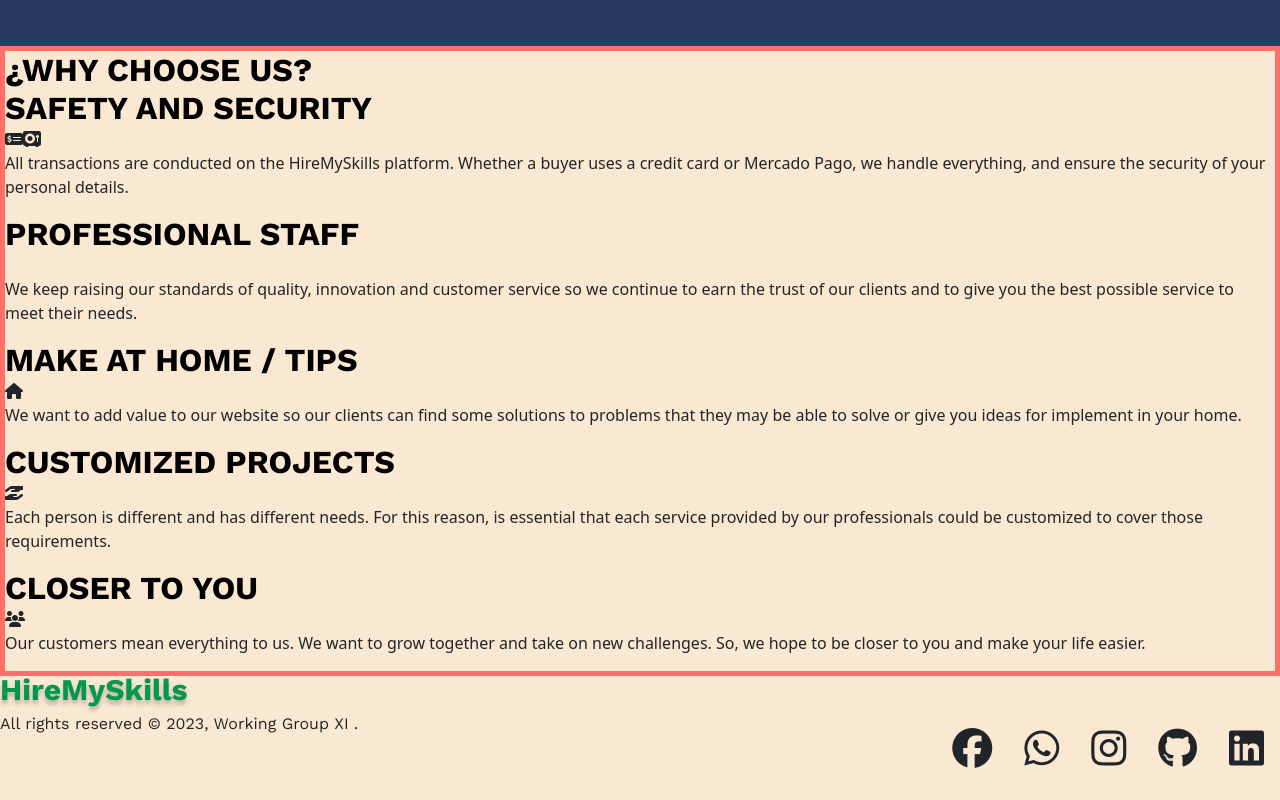
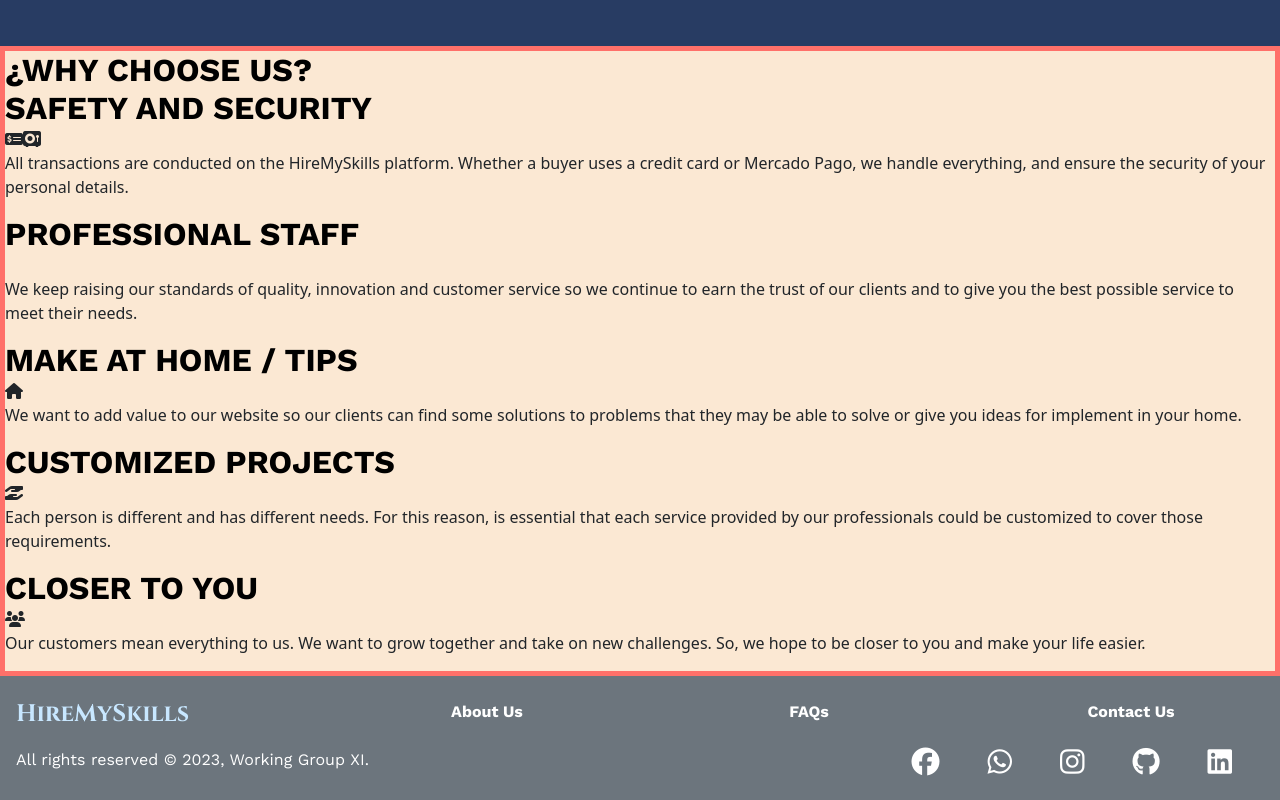
Before and after one commit to sergioare/PF-HireMySkills, a React (Create React App) app in the folder client/: page / in a window 1280 px wide. Shown: the part 978-1778 px from the top of the page. Built offline with nearby package versions, Linux system fonts and the light colour scheme; some icons are missing.

Commit message:
css footer

```diff
--- a/client/src/components/App.css
+++ b/client/src/components/App.css
@@ -1,7 +1,7 @@
 /* .App {
-  text-align: center;
-}
-
+  width: 100%;
+} */
+/*
 .App-logo {
   height: 40vmin;
   pointer-events: none;
--- a/client/src/components/App.js
+++ b/client/src/components/App.js
@@ -29,9 +29,6 @@
             <Route path="/account" element={<SignIn />} />
             {/* <Route path="*" element={<Navigate replace to="/" />} /> */}
           </Route>
-
-          <Route path="/form" element={<Form />} />
-
           <Route path="/form" element={<Form />} />
 
           {/* <Route path="*" element={<Navigate replace to="/" />} /> */}
--- a/client/src/components/Categories/General/GeneralCategory.js
+++ b/client/src/components/Categories/General/GeneralCategory.js
@@ -2,6 +2,7 @@
 import { Link } from "react-router-dom";
 import styles from "../General/GeneralCategory.module.css";
 import { useState } from "react";
+import Footer from "../../Footer/Footer";
 
 const GeneralCategory = () => {
   const [professional] = useState([
@@ -48,6 +49,7 @@
           </div>
         );
       })}
+      <Footer />
     </div>
   );
 };
--- a/client/src/components/Categories/General/GeneralCategory.module.css
+++ b/client/src/components/Categories/General/GeneralCategory.module.css
@@ -1,6 +1,7 @@
 @import url("https://fonts.googleapis.com/css2?family=Work+Sans:wght@400;700&display=swap");
 
 .cards {
+  width: 100%;
   display: flex;
   justify-content: center;
   align-items: center;
@@ -20,7 +21,7 @@
 .cardsGeneral {
   display: inline;
   width: 20%;
-  height: 10rem;
+  height: 9rem;
   background-color: rgb(182, 179, 185);
   text-align: center;
   padding-top: 3.5rem;
--- a/client/src/components/Categories/Specific/SpecificCategory.js
+++ b/client/src/components/Categories/Specific/SpecificCategory.js
@@ -1,6 +1,7 @@
 import React from "react";
 import styles from "../Specific/SpecificCategory.module.css";
 import { Link, useParams } from "react-router-dom";
+import Footer from "../../Footer/Footer";
 
 const SpecificCategory = () => {
   const { id } = useParams();
@@ -133,6 +134,7 @@
           </div>
         );
       })}
+      <Footer />
     </div>
   );
 };
--- a/client/src/components/FAQs/FAQs.module.css
+++ b/client/src/components/FAQs/FAQs.module.css
@@ -1,6 +1,7 @@
 @import url("https://fonts.googleapis.com/css2?family=Work+Sans:wght@400;700&display=swap");
 .faqs {
   font-family: "Work Sans", sans-serif;
+  width: 100%;
 }
 h2 {
   padding-top: 6rem;
--- a/client/src/components/Footer/Footer.js
+++ b/client/src/components/Footer/Footer.js
@@ -1,23 +1,69 @@
 import React from "react";
+import { Link } from "react-router-dom";
 import styles from "../Footer/Footer.module.css";
 
 const Footer = () => {
   return (
+    <div className={styles.footer}>
+      <footer className="text-white py-4 bg-secondary justify-content-start ps-3 w-100">
+        <nav className="row">
+          <Link to="/" className="col-12 col-md-3 text-decoration-none">
+            <h1 className="fs-4">
+              <b>HireMySkills</b>
+            </h1>
+          </Link>
+          <ul className="col-12 col-md-3 list-unstyled ">
+            <li className="mb-2 text-center">
+              <Link to="/about" className="text-white text-decoration-none">
+                <b>About Us</b>
+              </Link>
+            </li>
+          </ul>
+          <ul className="col-12 col-md-3 list-unstyled">
+            <li className="mb-2 text-center">
+              <Link to="/FAQs" className="text-white text-decoration-none">
+                <b>FAQs</b>
+              </Link>
+            </li>
+          </ul>
+          <ul className="col-12 col-md-3 list-unstyled">
+            <li className="font-weight-bold mb-2 text-center ">
+              <Link to="/contact" className="text-white text-decoration-none">
+                <b>Contact Us</b>
+              </Link>
+            </li>
+          </ul>
 
-    <div className={styles.Footer}>
-      <h1 className={styles.fooLogo}>HireMySkills</h1>
-      <div className={styles.fooIcon}>
-        <i className="fa-brands fa-facebook"></i>
-        <i className="fa-brands fa-whatsapp"></i>
-        <i className="fa-brands fa-instagram"></i>
-        <i className="fa-brands fa-github"></i>
-        <i className="fa-brands fa-linkedin"></i>
+          <div className="row">
+            <div className="col-12 col-md-6 text-white">
+              All rights reserved © 2023, Working Group XI.
+            </div>
+            <div className="col-12 col-md-6 d-flex justify-content-end">
+              <i className="fa-brands fa-facebook px-4 fs-3"></i>
+              <i className="fa-brands fa-whatsapp px-4 fs-3"></i>
+              <i className="fa-brands fa-instagram px-4 fs-3"></i>
+              <i className="fa-brands fa-github px-4 fs-3"></i>
+              <i className="fa-brands fa-linkedin px-4 fs-3"></i>
+            </div>
+          </div>
+        </nav>
+      </footer>
+    </div>
 
-      </div>
-      <div className={styles.fooDerch}>
-        All rights reserved © 2023, Working Group XI .
-      </div>
-    </div>
+    // <div className={styles.Footer}>
+    //   <h1 className={styles.fooLogo}>HireMySkills</h1>
+    //   <div className={styles.fooIcon}>
+    //     <i className="fa-brands fa-facebook"></i>
+    //     <i className="fa-brands fa-whatsapp"></i>
+    //     <i className="fa-brands fa-instagram"></i>
+    //     <i className="fa-brands fa-github"></i>
+    //     <i className="fa-brands fa-linkedin"></i>
+
+    //   </div>
+    //   <div className={styles.fooDerch}>
+    //     All rights reserved © 2023, Working Group XI .
+    //   </div>
+    // </div>
   );
 };
 
--- a/client/src/components/Footer/Footer.module.css
+++ b/client/src/components/Footer/Footer.module.css
@@ -1,25 +1,5 @@
 @import url("https://fonts.googleapis.com/css2?family=Work+Sans:wght@400;700&display=swap");
-.Footer {
+.footer {
   width: 100%;
-}
-.fooLogo {
-  font-family: "Work Sans", sans-serif;
-  font-style: normal;
-  font-weight: 700;
-  font-size: 30px;
-  line-height: 28px;
-  color: #2a9d8f;
-  text-shadow: 0px 4px 4px rgba(0, 0, 0, 0.25);
-  color: #009949;
-}
-.fooIcon {
-  float: right;
-  font-size: 2.5rem;
-  padding-bottom: 0.3rem;
-}
-.fooIcon i {
-  padding: 1rem;
-}
-.fooDerch {
   font-family: "Work Sans", sans-serif;
 }
--- a/client/src/components/Navbar/NavBar.module.css
+++ b/client/src/components/Navbar/NavBar.module.css
@@ -1,4 +1,5 @@
 .BigContainer_NavBar {
+  width: 100%;
   position: absolute;
   height: 84px;
   left: 0px;
@@ -11,7 +12,7 @@
 
 .Container_NavBar {
   position: absolute;
-  width: 1440px;
+  width: 100%;
   height: 84px;
   left: 0px;
   top: 0px;
--- a/client/src/index.css
+++ b/client/src/index.css
@@ -1,4 +1,5 @@
 body {
+  width: 100%;
   height: 100vh;
   margin: 0;
   font-family: -apple-system, BlinkMacSystemFont, "Segoe UI", "Roboto", "Oxygen",
--- a/client/src/index.js
+++ b/client/src/index.js
@@ -6,10 +6,6 @@
 import bootstrap from "bootstrap/dist/css/bootstrap.min.css";
 // import {Provider} from 'react-redux'
 // import store from "./redux/store/store";
-// import bootstrap from "bootstrap/dist/css/bootstrap.min.css";
-import { Provider } from "react-redux";
-import store from "./redux/store/store";
-// import bootstrap from "bootstrap/dist/css/bootstrap.min.css";
 
 const root = ReactDOM.createRoot(document.getElementById("root"));
 root.render(
```
